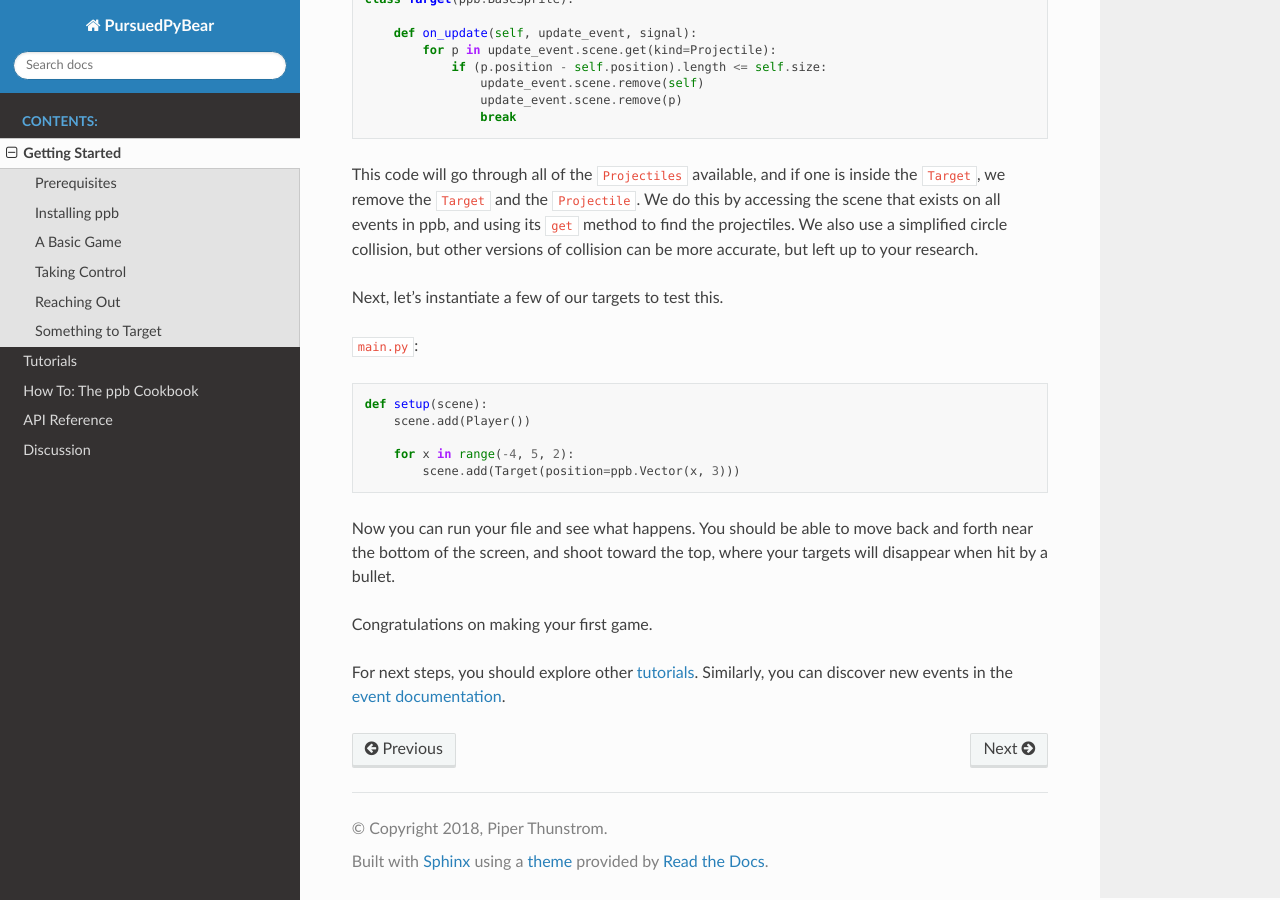
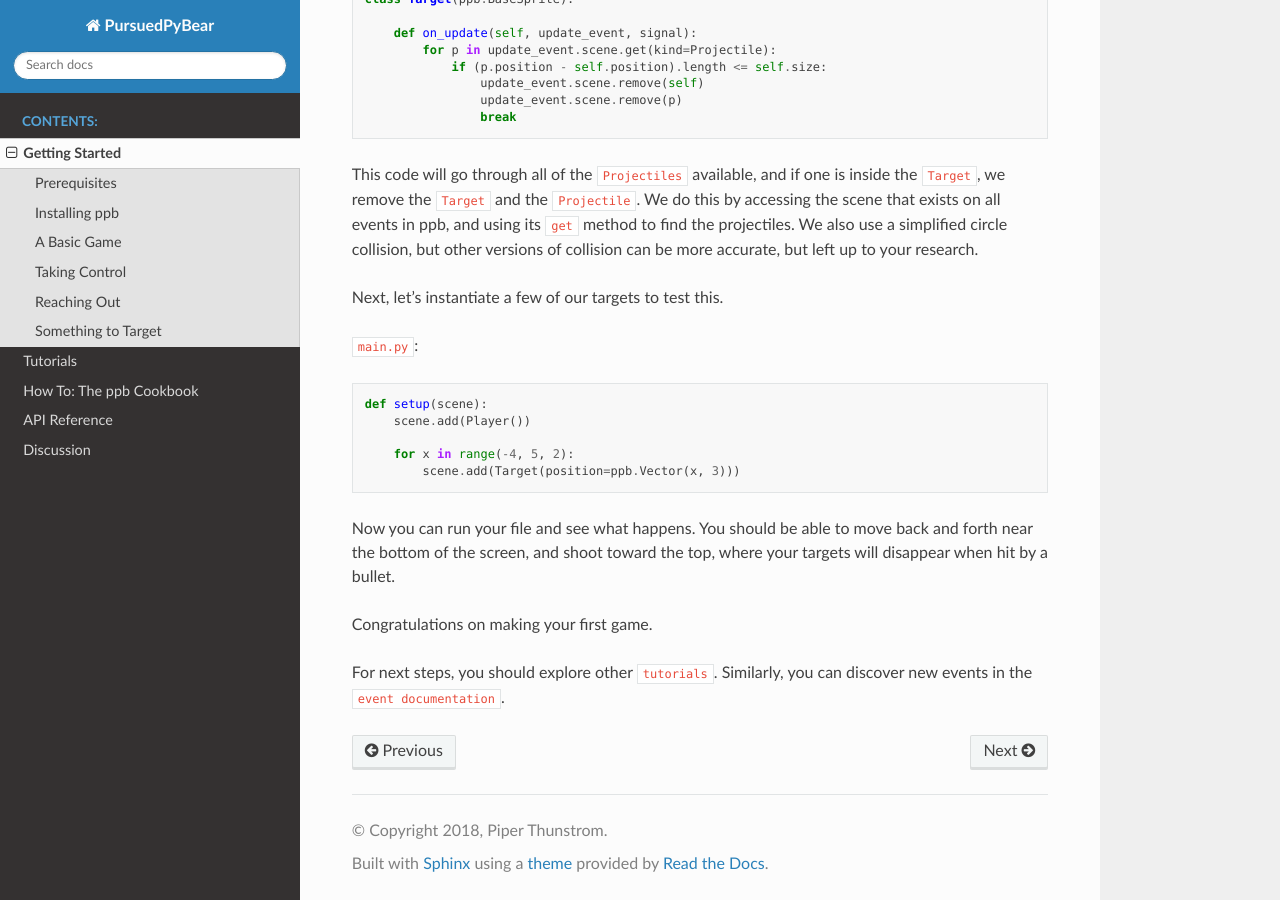
Before and after one commit to ppb/pursuedpybear, a Sphinx documentation site: the page built from docs/getting-started.rst, in a window 1280 px wide and 900 px high, scrolled down 5999 px. Built offline with Sphinx 7.4.7 and the Read the Docs theme 2.0.0, drawn with Linux system fonts in a browser that asks for light colours; cross-references to code outside the pages are shown as plain code; part of the change alters nothing that is shown.

```diff
--- a/docs/getting-started.rst
+++ b/docs/getting-started.rst
@@ -307,6 +307,6 @@ targets will disappear when hit by a bullet.
 
 Congratulations on making your first game.
 
-For next steps, you should explore other :doc:`tutorials </tutorials/index>`.
+For next steps, you should explore other :docs:`tutorials </tutorials/index>`.
 Similarly, you can discover new events in the
-:doc:`event documentation </reference/events>`.
+:docs:`event documentation </reference/events>`.
```
